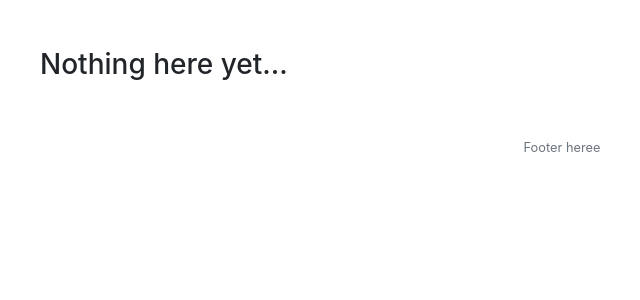
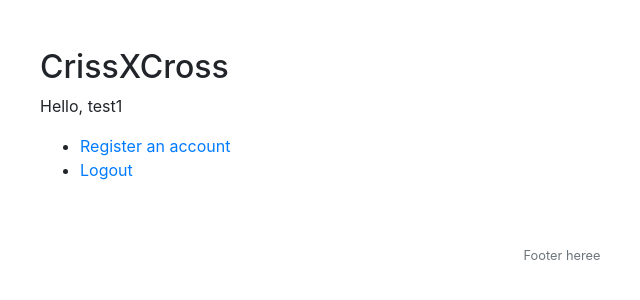
Before and after one commit to mmaimer33/CrissXCross, a Flask app: page / in a window 1280 px wide. Shown: the top 300 px of the page, without its empty margins (78-718 px from the left). Run offline with Flask 2, Linux system fonts and the light colour scheme; a user stored in the database is signed in; some libraries are stand-ins or nearby versions.

Commit message:
Provided links to register, login, logout on index

```diff
--- a/app.py
+++ b/app.py
@@ -32,7 +32,12 @@ db = SQL("sqlite:///crissxcross.db")
 
 @app.route("/")
 def index():
-    return render_template("index.html")
+    if session:
+        user_id = session["user_id"]
+        username = db.execute("SELECT username FROM Users WHERE id = :user_id", user_id = user_id)[0]["username"]
+        return render_template("index.html", username=username)
+    else:
+        return render_template("index.html")
 
 @app.route("/register", methods=["GET", "POST"])
 def register():
@@ -117,9 +122,5 @@ def logout():
     session.clear()
     return redirect("/")
 
-@app.route("/start")
-def start():
-    pass
-
 if __name__ == "__main__":
     app.run()
--- a/templates/index.html
+++ b/templates/index.html
@@ -1,5 +1,17 @@
 {% extends "layout.html" %}
 
 {% block main %}
-    <h3>Nothing here yet...</h3>
+    <h2>CrissXCross</h2>
+    {% if session.user_id %}
+        <p>Hello, {{username}}</p>
+        <ul>
+            <li><a href="/register">Register an account</a></li>
+            <li><a href="/logout">Logout</a></li>
+        </ul>
+    {% else %}
+        <ul>
+            <li><a href="/register">Resiter an account</a></li>
+            <li><a href="/login">Login</a></li>
+        </ul>
+    {% endif %}
 {% endblock %}
--- a/templates/login.html
+++ b/templates/login.html
@@ -13,5 +13,6 @@
             <input class="form-control" name="password" placeholder="Password" type="password">
         </div>
         <button class="btn btn-primary" type="submit">Log In</button>
+        <a href="/register"><button class="btn" type="button">No account? Create one.</button></a>
     </form>
 {% endblock %}
```
Also changed, not shown: crissxcross.db.
